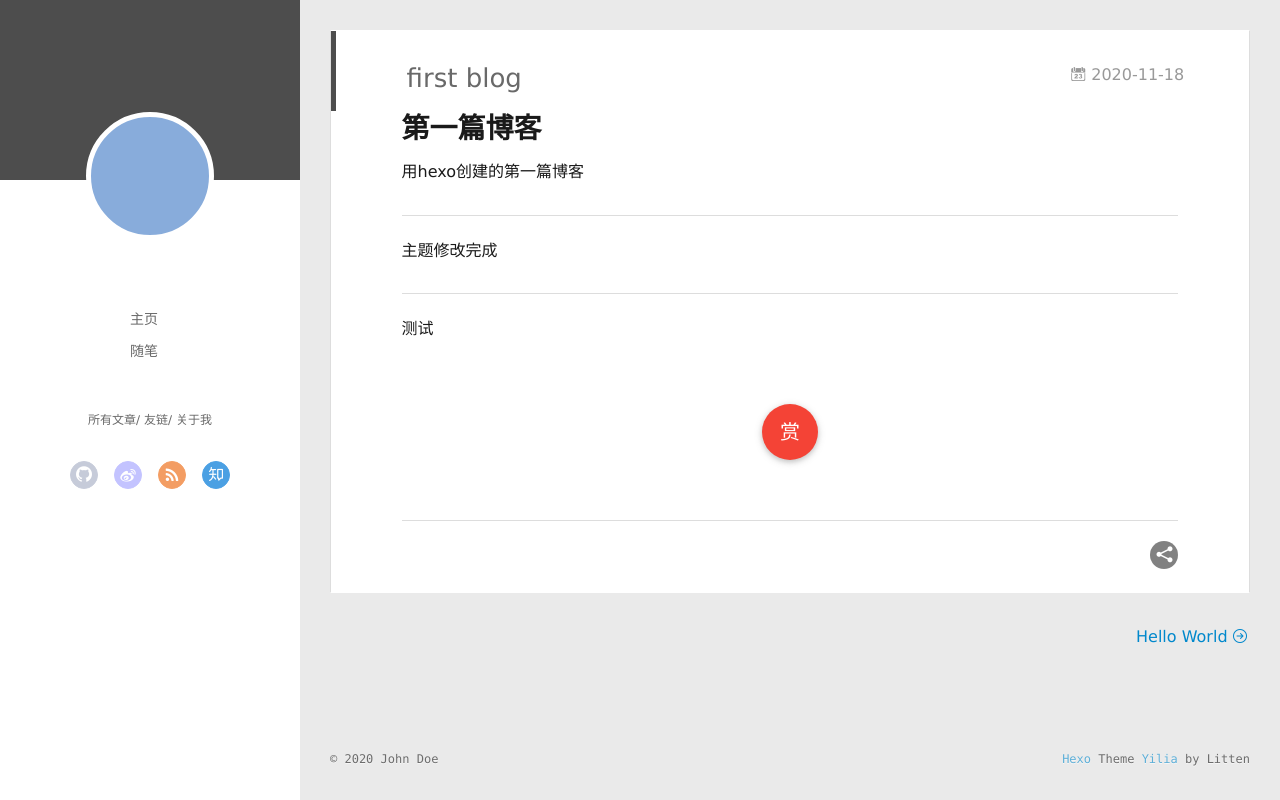
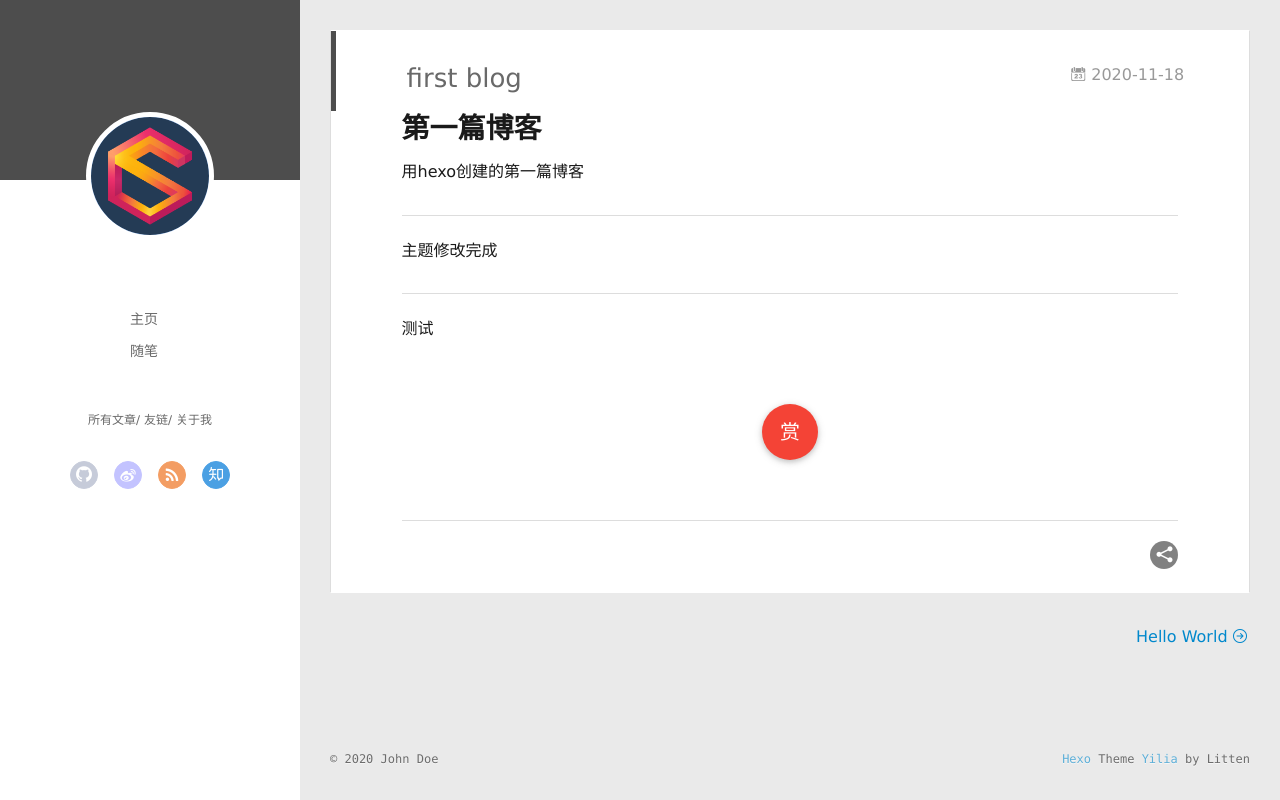
Before and after one commit to tourhua/tourhua.github.io, a plain HTML site: page 2020/11/18/first-blog/index.html in a window 1280 px wide. Drawn offline with Linux system fonts and the light colour scheme; no server answers.

Commit message:
Site updated: 2020-11-18 17:26:04

```diff
--- a/2020/11/18/first-blog/index.html
+++ b/2020/11/18/first-blog/index.html
@@ -23,7 +23,7 @@
     <link rel="alternative" href="/atom.xml" title="Hexo" type="application/atom+xml">
 
 
-    <link rel="icon" href="/favicon.png">
+    <link rel="icon" href="/assets/touxiang.jpg">
 
   <link rel="stylesheet" type="text/css" href="/./main.0cf68a.css">
   <style type="text/css">
@@ -47,7 +47,7 @@
 <div class="intrude-less">
 	<header id="header" class="inner">
 		<a href="/" class="profilepic">
-			<img src="" class="js-avatar">
+			<img src="/assets/touxiang.jpg" class="js-avatar">
 		</a>
 		<hgroup>
 		  <h1 class="header-author"><a href="/"></a></h1>
@@ -105,7 +105,7 @@
 	<div class="intrude-less">
 		<header id="header" class="inner">
 			<div class="profilepic">
-				<img src="" class="js-avatar">
+				<img src="/assets/touxiang.jpg" class="js-avatar">
 			</div>
 			<hgroup>
 			  <h1 class="header-author js-header-author"></h1>
@@ -192,7 +192,7 @@
             <span class="tooltip-content">
               <span class="tooltip-text">
                 <span class="tooltip-inner">
-                  <p class="reward-p"><i class="icon icon-quo-left"></i>谢谢你请我吃糖果<i class="icon icon-quo-right"></i></p>
+                  <p class="reward-p"><i class="icon icon-quo-left"></i>谢谢你请我打球喝水<i class="icon icon-quo-right"></i></p>
                   <div class="reward-box">
 
 
```
Also changed, not shown: 2020/11/18/hello-world/index.html (+4 -4 lines), archives/2020/11/index.html (+3 -3 lines), archives/2020/index.html (+3 -3 lines), archives/index.html (+3 -3 lines), index.html (+3 -3 lines), assets/lakers.jpg (added), assets/touxiang.jpg (added).
